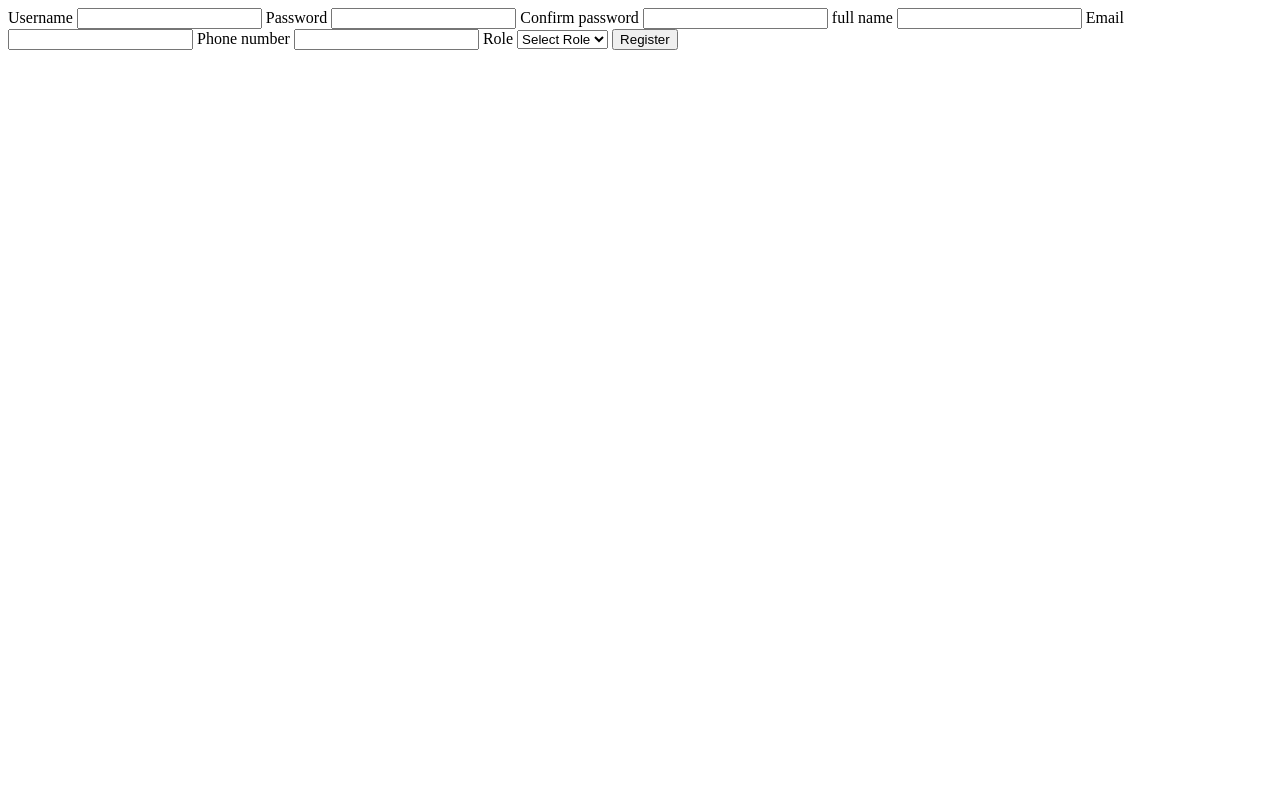
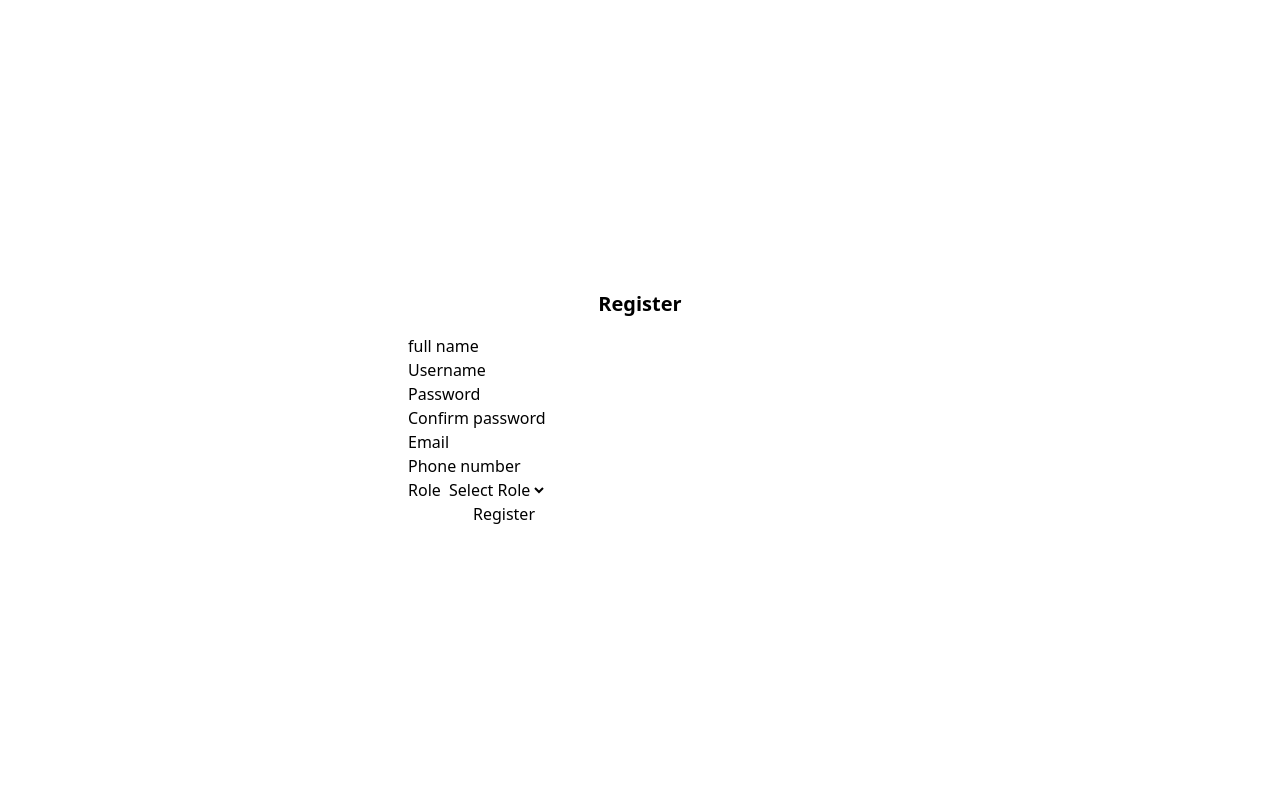
Before and after one commit to RLASH18/eCare, a PHP site: page /eCare/user/register in a window 1280 px wide. Run offline with PHP 8.4, Linux system fonts and the light colour scheme; some libraries are stand-ins or nearby versions.

Commit message:
Created register page

```diff
--- a/app/views/user/register.php
+++ b/app/views/user/register.php
@@ -4,23 +4,50 @@
 <head>
     <meta charset="UTF-8">
     <meta name="viewport" content="width=device-width, initial-scale=1.0">
+    <script src="https://cdn.jsdelivr.net/npm/@tailwindcss/browser@4"></script>
+    <link rel="stylesheet" href="<?php echo URL_ROOT ?>/assets/css/style.css">
     <title>Register</title>
 </head>
 
 <body>
+    <div class="flex min-h-screen items-center justify-center">
+        <div class="form-container w-lg p-6">
+            <h1 class="text-center font-bold m-4 text-xl">Register</h1>
             <form action="<?= URL_ROOT; ?>/user/register" method="POST">
+                <div class="fields">
+                    <div class="input-fields">
+                        <label for="full_name">full name</label>
+                        <input type="text" name="full_name" required>
+                    </div>
+                    <div class="input-fields">
                         <label for="username">Username</label>
                         <input type="text" name="username" required>
+                    </div>
+                </div>
+
+                <div class="fields">
+                <div class="input-fields">
                 <label for="password">Password</label>
                 <input type="password" name="password" required>
+                </div>
+
+                <div class="input-fields">
                 <label for="confirm_password">Confirm password</label>
                 <input type="password" name="confirm_password" required>
-        <label for="full_name">full name</label>
-        <input type="text" name="full_name" required>
+                </div>
+                </div>
+
+                <div class="email-phone-container">
                 <label for="email">Email</label>
                 <input type="email" name="email" required>
+                </div>
+
+                <div class="email-phone-container">
                 <label for="phone">Phone number</label>
                 <input type="number" name="phone" required>
+                </div>
+
+                <div class="role-container">
                 <label for="role">Role</label>
                 <select name="role" id="role" required>
                     <option value="" disabled selected>Select Role</option>
@@ -28,8 +55,15 @@
                     <option value="doctor">Doctor</option>
                     <option value="patient">Patient</option>
                 </select>
-        <button type="submit">Register</button>
+                </div>
+
+                <div class="register-button-container">
+                <button class="w-48" type="submit">Register</button>
+                </div>
             </form>
+        </div>
+    </div>
+
 </body>
 
 </html>
```
Also changed, not shown: public/assets/css/style.css. Lines whose indentation alone changed are shown as unchanged.
